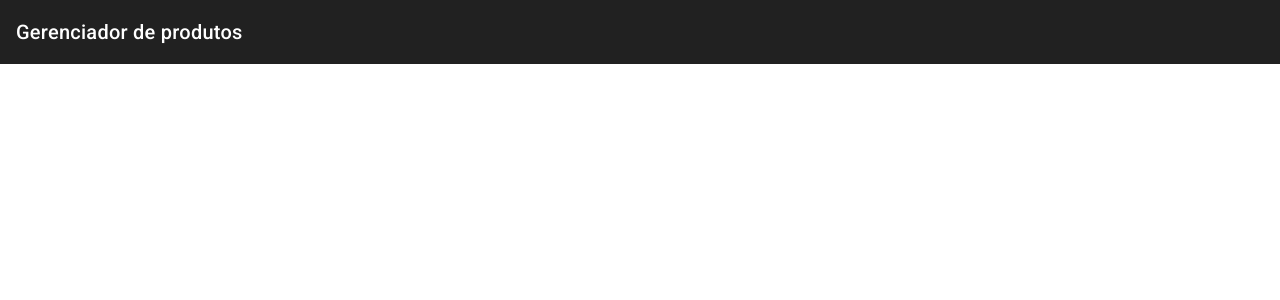
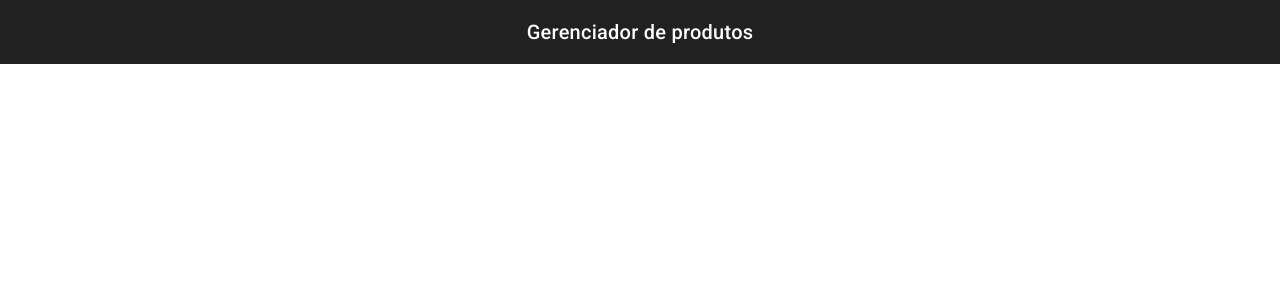
Before and after one commit to gabriel-afg/Angular17Course, an Angular app: page / in a window 1280 px wide. Shown: the top 300 px of the page. Built offline with nearby package versions, Linux system fonts and the light colour scheme.

Commit message:
feat: Heder Stylesheet

```diff
--- a/src/app/shared/components/header/header.component.html
+++ b/src/app/shared/components/header/header.component.html
@@ -1 +1,7 @@
-<mat-toolbar>Gerenciador de produtos</mat-toolbar>
+<mat-toolbar>
+  <div class="centralize">
+    <div class="content-container">
+      <div class="title">Gerenciador de produtos</div>
+    </div>
+  </div>
+</mat-toolbar>
--- a/src/app/shared/components/header/header.component.scss
+++ b/src/app/shared/components/header/header.component.scss
@@ -0,0 +1,3 @@
+.title {
+  text-align: center;
+}
--- a/src/styles.scss
+++ b/src/styles.scss
@@ -1,3 +1,23 @@
+html,
+body {
+  height: 100%;
+}
 
-html, body { height: 100%; }
-body { margin: 0; font-family: Roboto, "Helvetica Neue", sans-serif; }
+body {
+  margin: 0;
+  font-family: Roboto, "Helvetica Neue", sans-serif;
+}
+
+.centralize {
+  width: 100%;
+  display: flex;
+  justify-content: center;
+  align-items: center;
+}
+
+.content-container {
+  width: 100%;
+  max-width: 748px;
+  margin: 0 auto;
+  padding: 0 20px;
+}
```
